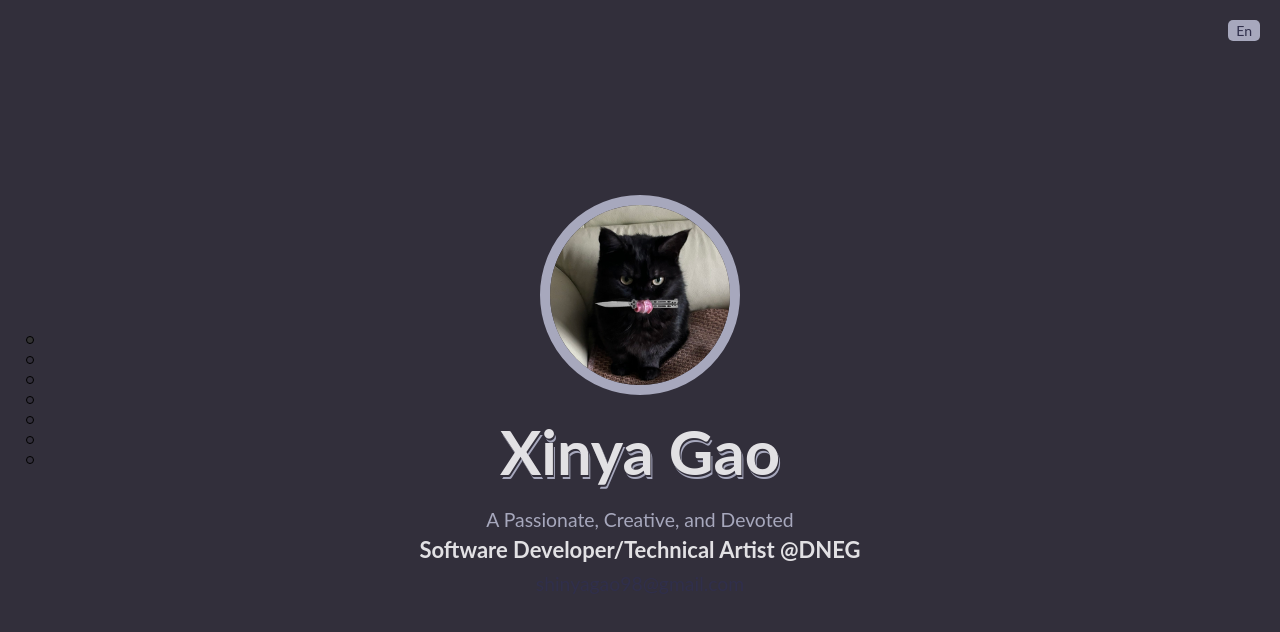
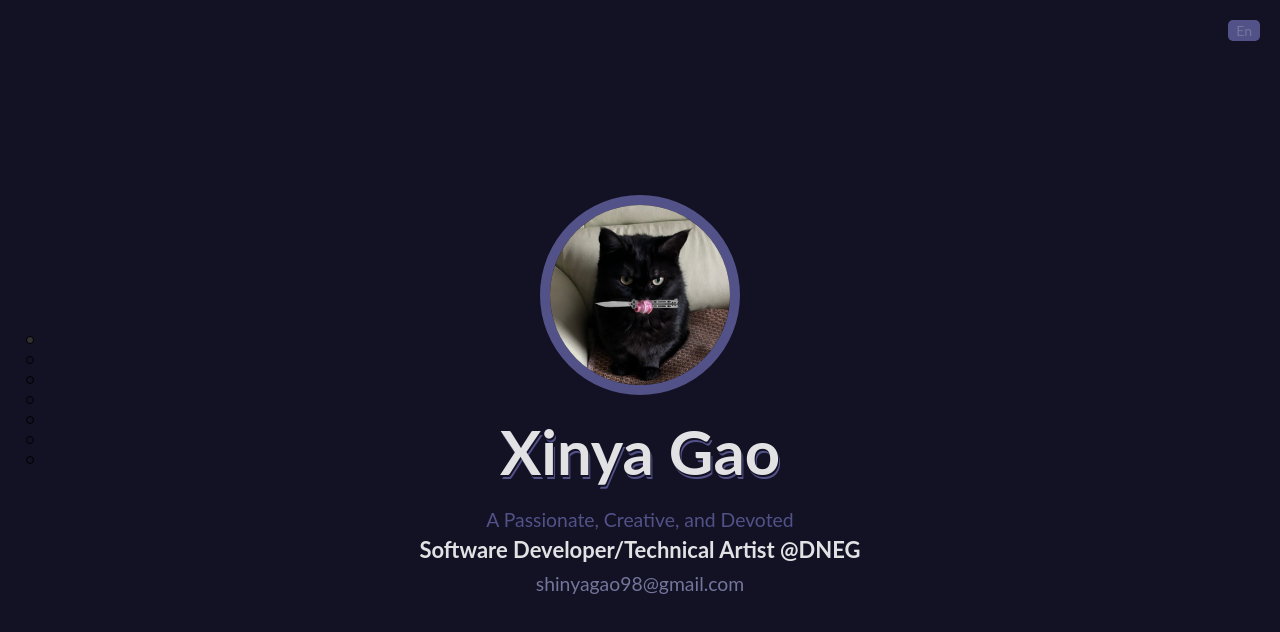
Before and after one commit to ShinyaGao/shinyagao.github.io, a website: page index.html in a window 1280 px wide. Drawn offline with nearby package versions, Linux system fonts and the light colour scheme; a web font is replaced by a local one.

Commit message:
updated color

```diff
--- a/scss/_settings.colors.scss
+++ b/scss/_settings.colors.scss
@@ -1,8 +1,8 @@
-$clr-primary:          #322f3b;  // purple
-$clr-light:            #a7a8bd;  // light purple
+$clr-primary:          #131124;  // purple
+$clr-light:            #525288;  // light purple
 $clr-lighter:          #e2e1e4;  // lighter purple
-$clr-dark:             #302f4b;  // dark purple
-$clr-darker:           #1f2040;  // darker purple
+$clr-dark:             #74759b;  // dark purple
+$clr-darker:           #22202e;  // darker purple
 $clr-contrast:         #fed71a;  // yellow blue
 $clr-def:              #666;
 $clr-def-light:        #CCC;
```
Also changed, not shown: css/main.css.
